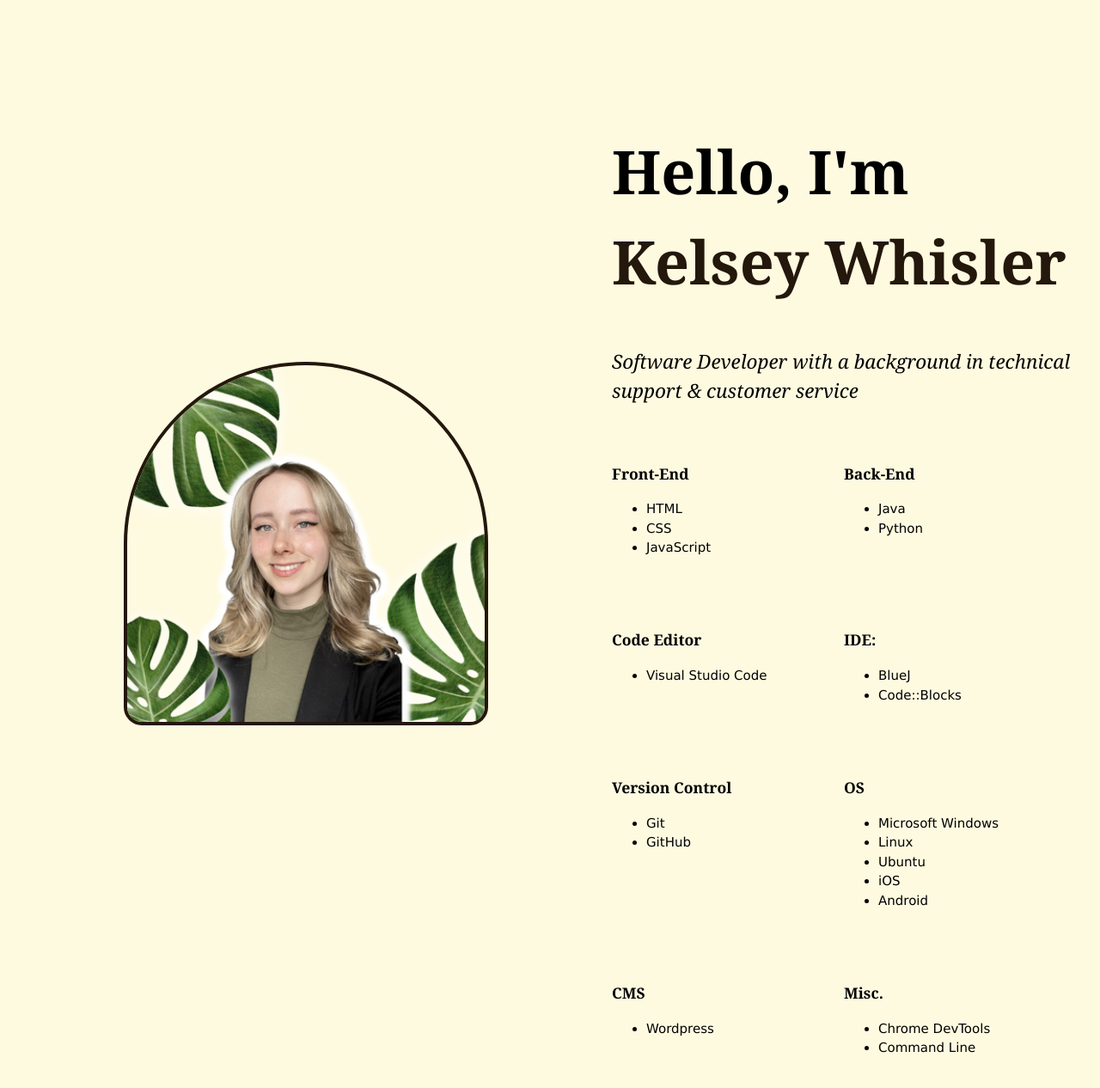
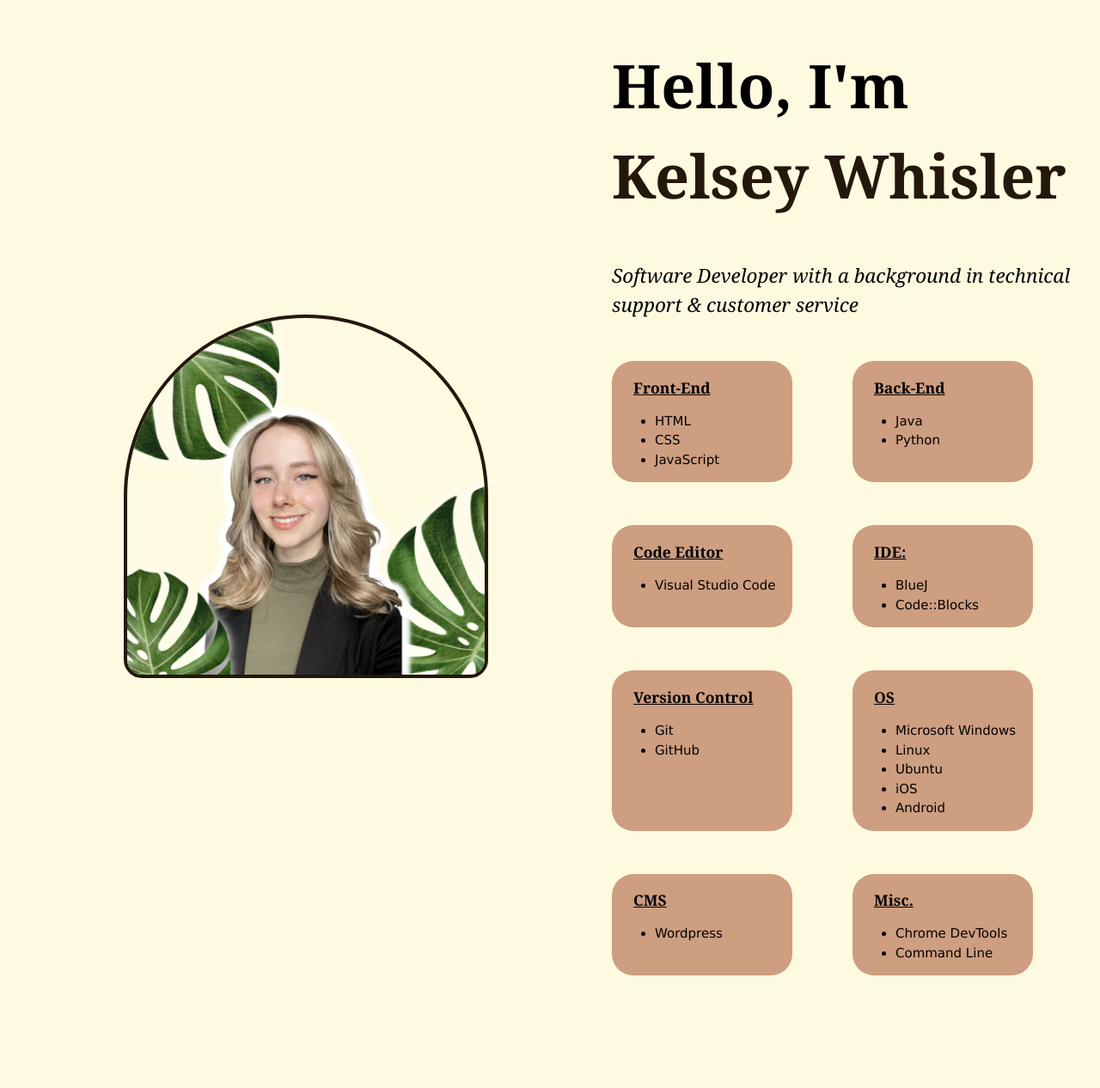
Before and after one commit to kwhis/kwhis.github.io, a PHP site: page / in a window 1280 px wide. Shown: the part 89-1355 px from the top of the page at 86% size. After the commit the page ends 1224 px from the top, so only its background shows below. Run offline with PHP 8.4, Linux system fonts and the light colour scheme.

Commit message:
Style div and img when they are hovered over

```diff
--- a/styles/style.css
+++ b/styles/style.css
@@ -17,6 +17,7 @@ body {
   padding: 0;
   font-size: 15px;
   line-height: 1.5;
+  box-sizing: border-box;
 }
 
 h1,
@@ -68,7 +69,6 @@ a:hover {
   font-size: larger;
 }
 
-
 /*Index
 -------------------------------------------*/
 .content-flex > h1 {
@@ -83,7 +83,7 @@ a:hover {
 
 .content-flex {
   flex: 2 1 0;
-  margin-top: 100px;
+  margin-top: 0px;
 }
 
 .image-flex {
@@ -100,13 +100,30 @@ a:hover {
   border: 4px solid #24170b;
 }
 
+.image-flex img:hover {
+  transform: scale(1.1);
+}
+
 .skills {
   flex-wrap: wrap;
 }
 
 .skillType {
   width: 200px;
-  padding: 30px 70px 20px 0px;
+  margin: 30px 70px 20px 0px;
+  padding-left: 10px;
+  background-color: #cd9e80;
+  border-radius: 25px;
+}
+
+.skillType h3 {
+  margin-left: 15px;
+  margin-bottom: 0;
+  text-decoration: underline;
+}
+
+.skillType:hover {
+  transform: translateY(-10px);
 }
 
 .content {
```
